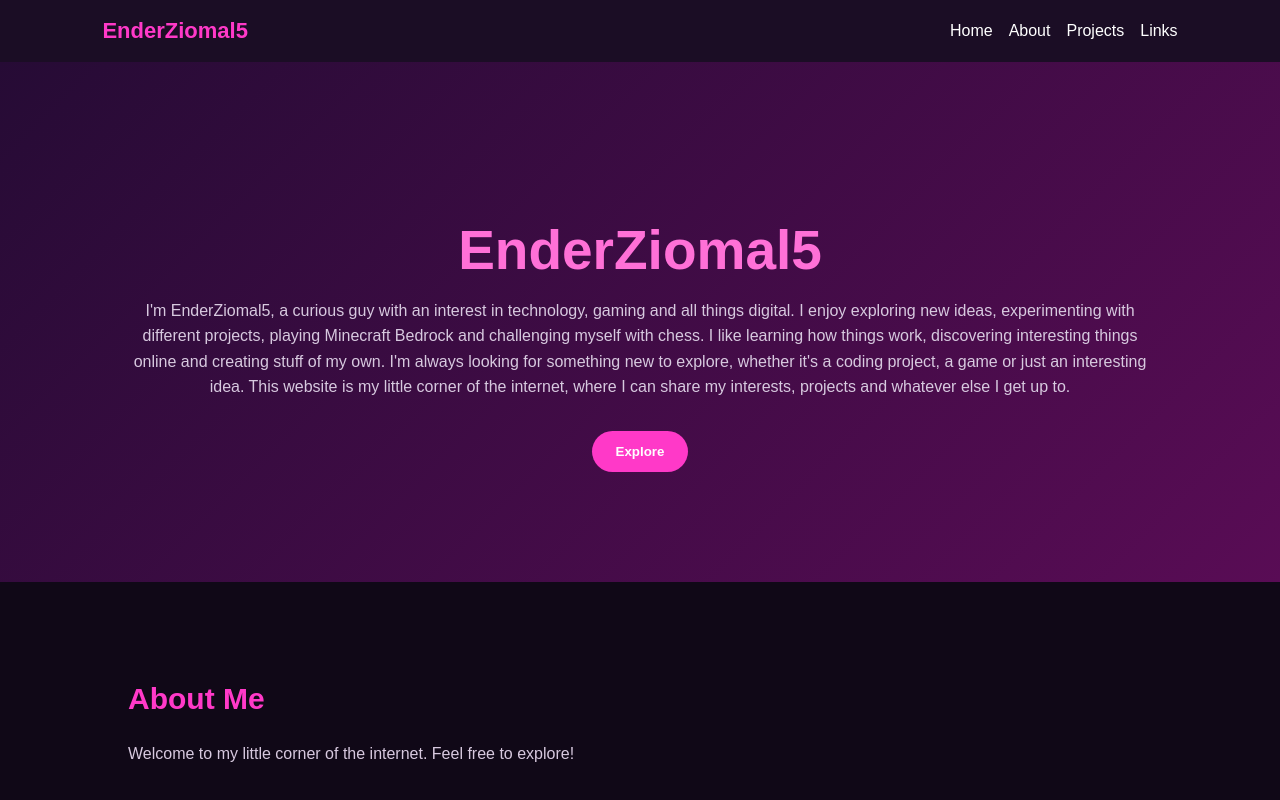
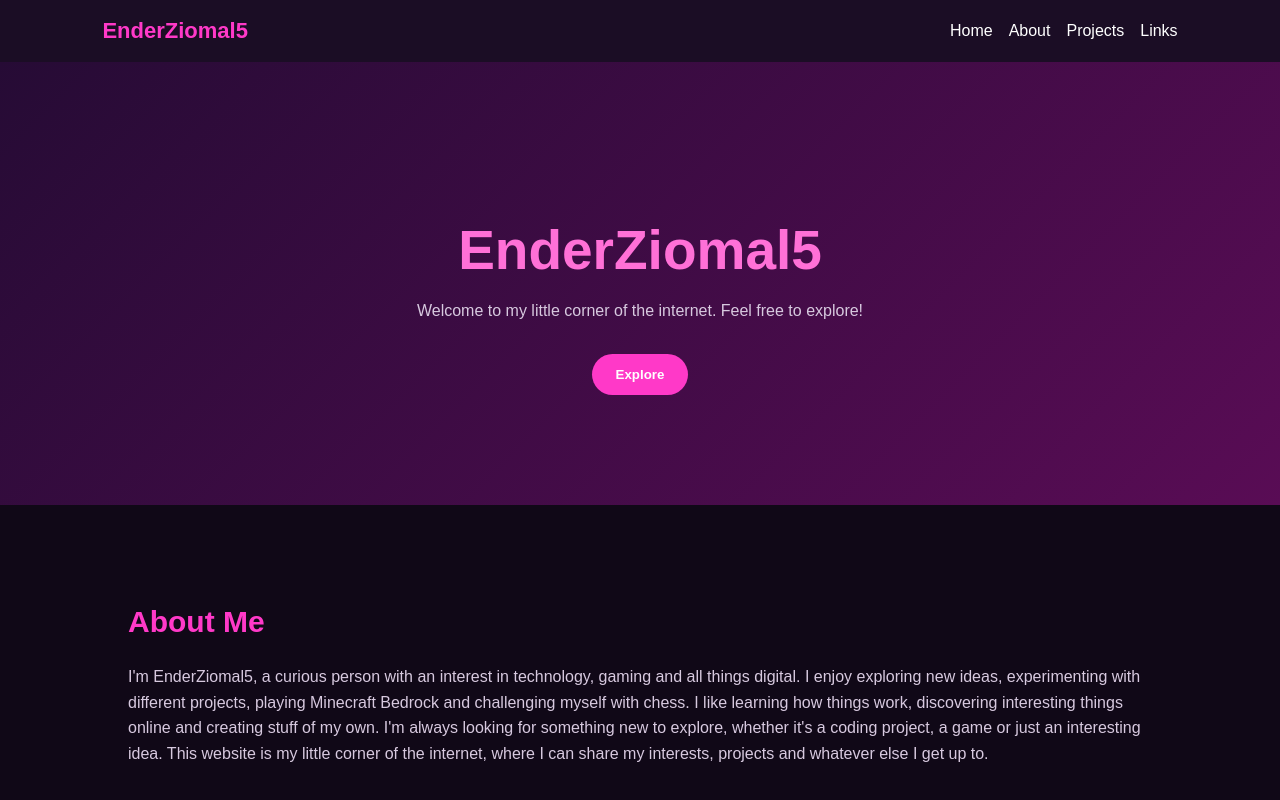
Before and after one commit to EnderZiomal5/enderziomal5.github.io, a plain HTML site: page index.html in a window 1280 px wide. Shown: the top 800 px of the page. Drawn offline with Linux system fonts and the light colour scheme.

Commit message:
Patch 3
Patch Notes
Swapped about me and description
Cleaned up other code.

```diff
--- a/index.html
+++ b/index.html
@@ -166,8 +166,8 @@ footer {
 <!-- HOME -->
 <section class="hero" id="home">
     <h1>EnderZiomal5</h1>
-    <p>I'm EnderZiomal5, a curious guy with an interest in technology, gaming and all things digital. I enjoy exploring new ideas, experimenting with different projects, playing Minecraft Bedrock and challenging myself with chess. I like learning how things work, discovering interesting things online and creating stuff of my own. I'm always looking for something new to explore, whether it's a coding project, a game or just an interesting idea. This website is my little corner of the internet, where I can share my interests, projects and whatever else I get up to.
-        </p>
+    <p>Welcome to my little corner of the internet.
+        Feel free to explore!</p>
 
     <a href="#about">
         <button>Explore</button>
@@ -178,8 +178,8 @@ footer {
 <section id="about">
     <h2>About Me</h2>
     <p>
-        Welcome to my little corner of the internet.
-        Feel free to explore!
+        I'm EnderZiomal5, a curious person with an interest in technology, gaming and all things digital. I enjoy exploring new ideas, experimenting with different projects, playing Minecraft Bedrock and challenging myself with chess. I like learning how things work, discovering interesting things online and creating stuff of my own. I'm always looking for something new to explore, whether it's a coding project, a game or just an interesting idea. This website is my little corner of the internet, where I can share my interests, projects and whatever else I get up to.
+
     </p>
 </section>
 
@@ -244,7 +244,7 @@ footer {
 
 <!-- ENDING -->
 <section style="text-align:center;">
-    <h2>That's all for now!</h2>
+    <h2>That's all for now! Visit regularly to catch any updates.</h2>
     <p>Thanks for visiting my website.</p>
 
     <button onclick="alert('You found the secret button!')">
```
